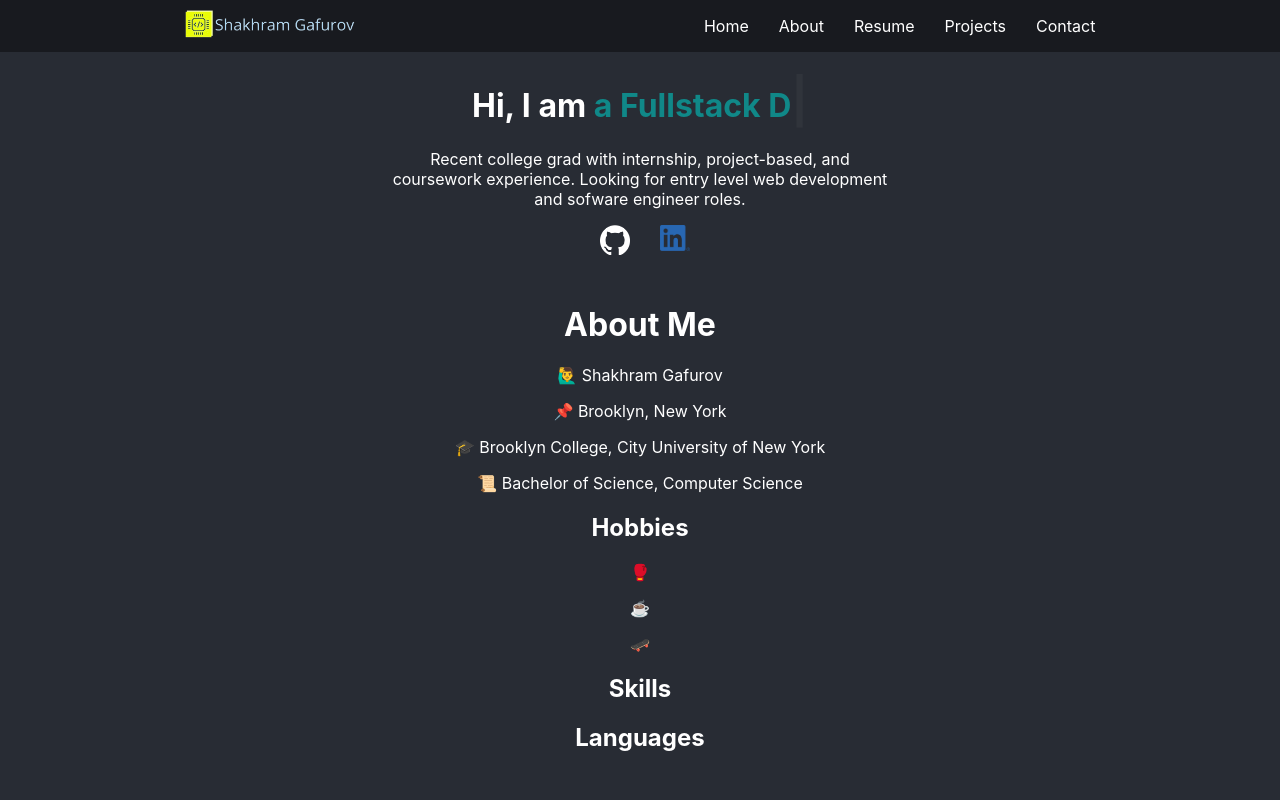
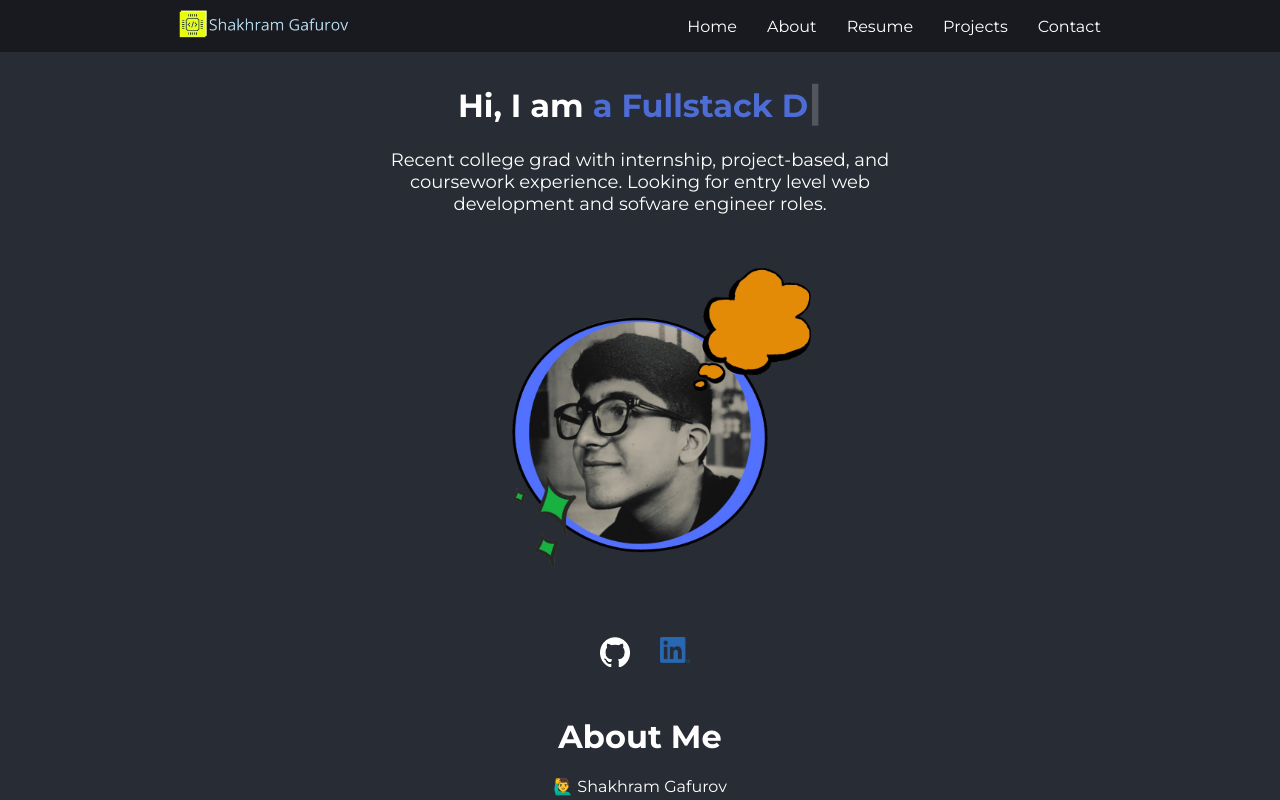
Before and after one commit to sgafurov/portfolio, a React (Create React App) app in the folder portfolio/: page / in a window 1280 px wide. Shown: the top 800 px of the page. Built offline with nearby package versions, Linux system fonts and the light colour scheme.

Commit message:
Add profile img

```diff
--- a/portfolio/public/index.html
+++ b/portfolio/public/index.html
@@ -1,6 +1,13 @@
 <!DOCTYPE html>
 <html lang="en">
   <head>
+    <link rel="preconnect" href="https://fonts.googleapis.com" />
+    <link rel="preconnect" href="https://fonts.gstatic.com" crossorigin />
+    <link
+      href="https://fonts.googleapis.com/css2?family=Montserrat:wght@400;500;600;700;800&display=swap"
+      rel="stylesheet"
+    />
+
     <meta charset="utf-8" />
     <link rel="icon" href="%PUBLIC_URL%/favicon.ico" />
     <meta name="viewport" content="width=device-width, initial-scale=1" />
--- a/portfolio/src/App.css
+++ b/portfolio/src/App.css
@@ -5,6 +5,7 @@
 body {
   color: white;
   background-color: #282c34;
+  font-family: 'Montserrat', sans-serif;
 }
 
 .App-logo {
@@ -31,6 +32,7 @@ body {
   from {
     transform: rotate(0deg);
   }
+
   to {
     transform: rotate(360deg);
   }
--- a/portfolio/src/components/Home.js
+++ b/portfolio/src/components/Home.js
@@ -1,6 +1,7 @@
 import { useEffect, useState } from "react";
 import githubLogo from "../images/githubLogo.png";
 import linkedInLogo from "../images/linkedInLogo.png";
+import profileImg from "../images/profileImg.png"
 import "../styles/Home.css";
 
 export const Home = () => {
@@ -39,7 +40,7 @@ export const Home = () => {
 
   return (
     <div>
-      <h1>
+      <h1 className="hello">
         <span>Hi, I am </span>
         <span>
           <span className="job-titles">{title}</span>
@@ -53,6 +54,9 @@ export const Home = () => {
           engineer roles.
         </p>
       </div>
+
+      <img src={profileImg} alt="logo" className="profile-img"/>
+
       <div className="personal-links">
         <ul>
           <li>
--- a/portfolio/src/styles/Home.css
+++ b/portfolio/src/styles/Home.css
@@ -10,8 +10,11 @@
     }
 }
 
+.hello {
+    font-weight: 700;
+}
 .job-titles {
-    color: rgb(16, 136, 136);
+    color: rgb(77, 109, 212)
 }
 
 ul {
@@ -34,6 +37,7 @@ li {
 
 .intro {
     word-wrap: break-word;
+    font-size: 18px;
 }
 
 .personal-links {
@@ -47,3 +51,19 @@ li {
     display: block;
     margin: 0 auto;
 }
+
+.profile-img {
+    height: auto;
+    width: 400px;
+    /* animation: profile-img-spin infinite 10s linear; */
+}
+
+@keyframes profile-img-spin {
+    from {
+        transform: rotate(0deg);
+    }
+
+    to {
+        transform: rotate(360deg);
+    }
+}
```
Also changed, not shown: portfolio/src/images/code-logo.png (added), portfolio/src/images/profileImg.png (added).
